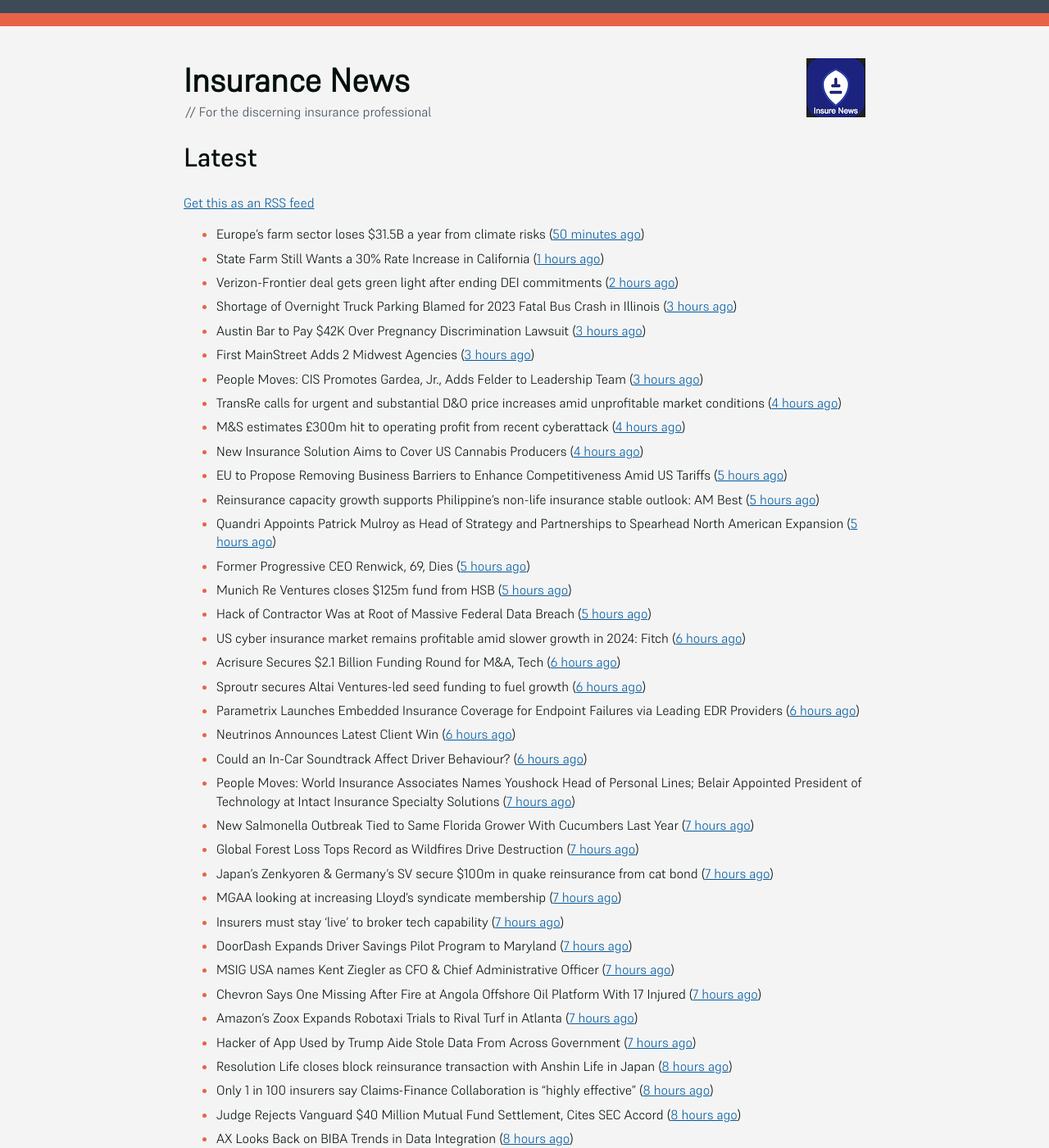
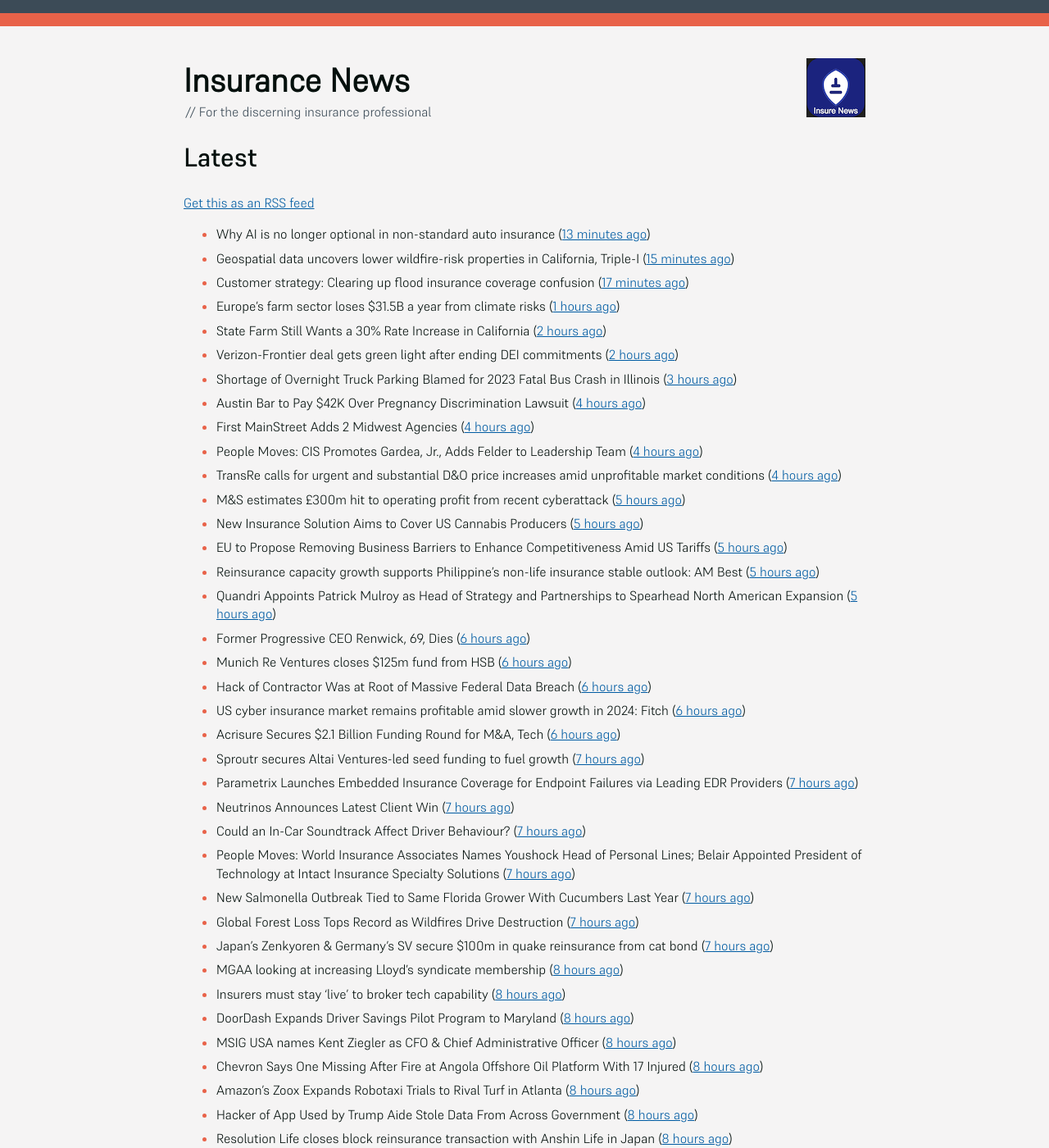
Before and after one commit to mat-0/feeds.thechels.uk, a Jekyll site: the page built from index.md, in a window 1280 px wide and 1400 px high. Shown: the whole window at 82% size. Built offline with Jekyll 4.4.1, drawn with Linux system fonts in a browser that asks for light colours; some of the changed text lies outside the part shown.

Commit message:
New Feed

```diff
--- a/index.md
+++ b/index.md
@@ -8,77 +8,80 @@ description: Latest Updates
 [Get this as an RSS feed](/feed.rss)
 
 <!-- news_marker starts -->
-- Europe's farm sector loses $31.5B a year from climate risks ([50 minutes ago](https://www.dig-in.com/articles/europes-farm-sector-loses-31-5b-a-year-from-climate-risks))
-- State Farm Still Wants a 30% Rate Increase in California ([1 hours ago](https://www.insurancejournal.com/news/west/2025/05/21/824685.htm))
+- Why AI is no longer optional in non-standard auto insurance ([13 minutes ago](https://www.dig-in.com/opinion/ais-role-in-non-standard-auto-insurance))
+- Geospatial data uncovers lower wildfire-risk properties in California, Triple-I ([15 minutes ago](https://www.dig-in.com/news/geospatial-data-wildfire-prone-california-properties))
+- Customer strategy: Clearing up flood insurance coverage confusion ([17 minutes ago](https://www.dig-in.com/opinion/clearing-up-flood-insurance-coverage-confusion))
+- Europe's farm sector loses $31.5B a year from climate risks ([1 hours ago](https://www.dig-in.com/articles/europes-farm-sector-loses-31-5b-a-year-from-climate-risks))
+- State Farm Still Wants a 30% Rate Increase in California ([2 hours ago](https://www.insurancejournal.com/news/west/2025/05/21/824685.htm))
 - Verizon-Frontier deal gets green light after ending DEI commitments ([2 hours ago](https://www.insurancebusinessmag.com/uk/business-strategy/verizonfrontier-deal-gets-green-light-after-ending-dei-commitments-536482.aspx))
 - Shortage of Overnight Truck Parking Blamed for 2023 Fatal Bus Crash in Illinois ([3 hours ago](https://www.insurancejournal.com/news/midwest/2025/05/21/824679.htm))
-- Austin Bar to Pay $42K Over Pregnancy Discrimination Lawsuit ([3 hours ago](https://www.insurancejournal.com/news/southcentral/2025/05/21/824675.htm))
-- First MainStreet Adds 2 Midwest Agencies ([3 hours ago](https://www.insurancejournal.com/news/midwest/2025/05/21/824669.htm))
-- People Moves: CIS Promotes Gardea, Jr., Adds Felder to Leadership Team ([3 hours ago](https://www.insurancejournal.com/news/southcentral/2025/05/21/824664.htm))
+- Austin Bar to Pay $42K Over Pregnancy Discrimination Lawsuit ([4 hours ago](https://www.insurancejournal.com/news/southcentral/2025/05/21/824675.htm))
+- First MainStreet Adds 2 Midwest Agencies ([4 hours ago](https://www.insurancejournal.com/news/midwest/2025/05/21/824669.htm))
+- People Moves: CIS Promotes Gardea, Jr., Adds Felder to Leadership Team ([4 hours ago](https://www.insurancejournal.com/news/southcentral/2025/05/21/824664.htm))
 - TransRe calls for urgent and substantial D&O price increases amid unprofitable market conditions ([4 hours ago](https://www.reinsurancene.ws/transre-calls-for-urgent-and-substantial-do-price-increases-amid-unprofitable-market-conditions/))
-- M&S estimates £300m hit to operating profit from recent cyberattack ([4 hours ago](https://www.reinsurancene.ws/ms-estimates-300m-hit-to-operating-profit-from-recent-cyberattack/))
-- New Insurance Solution Aims to Cover US Cannabis Producers ([4 hours ago](https://insurance-edge.net/2025/05/21/new-insurance-solution-aims-to-cover-us-cannabis-producers/))
+- M&S estimates £300m hit to operating profit from recent cyberattack ([5 hours ago](https://www.reinsurancene.ws/ms-estimates-300m-hit-to-operating-profit-from-recent-cyberattack/))
+- New Insurance Solution Aims to Cover US Cannabis Producers ([5 hours ago](https://insurance-edge.net/2025/05/21/new-insurance-solution-aims-to-cover-us-cannabis-producers/))
 - EU to Propose Removing Business Barriers to Enhance Competitiveness Amid US Tariffs ([5 hours ago](https://www.insurancejournal.com/news/international/2025/05/21/824643.htm))
 - Reinsurance capacity growth supports Philippine’s non-life insurance stable outlook: AM Best ([5 hours ago](https://www.reinsurancene.ws/reinsurance-capacity-growth-supports-philippines-non-life-insurance-stable-outlook-am-best/))
 - Quandri Appoints Patrick Mulroy as Head of Strategy and Partnerships to Spearhead North American Expansion ([5 hours ago](https://www.insurtechinsights.com/quandri-appoints-patrick-mulroy-as-head-of-strategy-and-partnerships-to-spearhead-north-american-expansion/))
-- Former Progressive CEO Renwick, 69, Dies ([5 hours ago](https://www.insurancejournal.com/news/national/2025/05/21/824645.htm))
-- Munich Re Ventures closes $125m fund from HSB ([5 hours ago](https://www.reinsurancene.ws/munich-re-ventures-closes-125m-fund-from-hsb/))
-- Hack of Contractor Was at Root of Massive Federal Data Breach ([5 hours ago](https://www.insurancejournal.com/news/national/2025/05/21/824641.htm))
+- Former Progressive CEO Renwick, 69, Dies ([6 hours ago](https://www.insurancejournal.com/news/national/2025/05/21/824645.htm))
+- Munich Re Ventures closes $125m fund from HSB ([6 hours ago](https://www.reinsurancene.ws/munich-re-ventures-closes-125m-fund-from-hsb/))
+- Hack of Contractor Was at Root of Massive Federal Data Breach ([6 hours ago](https://www.insurancejournal.com/news/national/2025/05/21/824641.htm))
 - US cyber insurance market remains profitable amid slower growth in 2024: Fitch ([6 hours ago](https://www.reinsurancene.ws/us-cyber-insurance-market-remains-profitable-amid-slower-growth-in-2024-fitch/))
 - Acrisure Secures $2.1 Billion Funding Round for M&A, Tech ([6 hours ago](https://www.insurancejournal.com/news/national/2025/05/21/824637.htm))
-- Sproutr secures Altai Ventures-led seed funding to fuel growth ([6 hours ago](https://www.reinsurancene.ws/sproutr-secures-altai-ventures-led-seed-funding-to-fuel-growth/))
-- Parametrix Launches Embedded Insurance Coverage for Endpoint Failures via Leading EDR Providers ([6 hours ago](https://www.insurtechinsights.com/parametrix-launches-embedded-insurance-coverage-for-endpoint-failures-via-leading-edr-providers/))
-- Neutrinos Announces Latest Client Win ([6 hours ago](https://insurance-edge.net/2025/05/21/neutrinos-announces-latest-client-win/))
-- Could an In-Car Soundtrack Affect Driver Behaviour? ([6 hours ago](https://insurance-edge.net/2025/05/21/could-an-in-car-soundtrack-affect-driver-behaviour/))
+- Sproutr secures Altai Ventures-led seed funding to fuel growth ([7 hours ago](https://www.reinsurancene.ws/sproutr-secures-altai-ventures-led-seed-funding-to-fuel-growth/))
+- Parametrix Launches Embedded Insurance Coverage for Endpoint Failures via Leading EDR Providers ([7 hours ago](https://www.insurtechinsights.com/parametrix-launches-embedded-insurance-coverage-for-endpoint-failures-via-leading-edr-providers/))
+- Neutrinos Announces Latest Client Win ([7 hours ago](https://insurance-edge.net/2025/05/21/neutrinos-announces-latest-client-win/))
+- Could an In-Car Soundtrack Affect Driver Behaviour? ([7 hours ago](https://insurance-edge.net/2025/05/21/could-an-in-car-soundtrack-affect-driver-behaviour/))
 - People Moves: World Insurance Associates Names Youshock Head of Personal Lines; Belair Appointed President of Technology at Intact Insurance Specialty Solutions ([7 hours ago](https://www.insurancejournal.com/news/national/2025/05/21/824508.htm))
 - New Salmonella Outbreak Tied to Same Florida Grower With Cucumbers Last Year ([7 hours ago](https://www.insurancejournal.com/news/southeast/2025/05/21/824621.htm))
 - Global Forest Loss Tops Record as Wildfires Drive Destruction ([7 hours ago](https://www.insurancejournal.com/news/international/2025/05/21/824618.htm))
 - Japan’s Zenkyoren & Germany’s SV secure $100m in quake reinsurance from cat bond ([7 hours ago](https://www.reinsurancene.ws/japans-zenkyoren-germanys-sv-secure-100m-in-quake-reinsurance-from-cat-bond/))
-- MGAA looking at increasing Lloyd’s syndicate membership ([7 hours ago](https://www.postonline.co.uk/news/7957794/mgaa-looking-at-increasing-lloyd%E2%80%99s-syndicate-membership))
-- Insurers must stay ‘live’ to broker tech capability ([7 hours ago](https://www.postonline.co.uk/broker/7957792/insurers-must-stay-%E2%80%98live%E2%80%99-to-broker-tech-capability))
-- DoorDash Expands Driver Savings Pilot Program to Maryland ([7 hours ago](https://www.insurancejournal.com/news/east/2025/05/21/824599.htm))
-- MSIG USA names Kent Ziegler as CFO & Chief Administrative Officer ([7 hours ago](https://www.reinsurancene.ws/msig-usa-names-kent-ziegler-as-cfo-chief-administrative-officer/))
-- Chevron Says One Missing After Fire at Angola Offshore Oil Platform With 17 Injured ([7 hours ago](https://www.insurancejournal.com/news/international/2025/05/21/824603.htm))
-- Amazon’s Zoox Expands Robotaxi Trials to Rival Turf in Atlanta ([7 hours ago](https://www.insurancejournal.com/news/southeast/2025/05/21/824605.htm))
-- Hacker of App Used by Trump Aide Stole Data From Across Government ([7 hours ago](https://www.insurancejournal.com/news/national/2025/05/21/824594.htm))
+- MGAA looking at increasing Lloyd’s syndicate membership ([8 hours ago](https://www.postonline.co.uk/news/7957794/mgaa-looking-at-increasing-lloyd%E2%80%99s-syndicate-membership))
+- Insurers must stay ‘live’ to broker tech capability ([8 hours ago](https://www.postonline.co.uk/broker/7957792/insurers-must-stay-%E2%80%98live%E2%80%99-to-broker-tech-capability))
+- DoorDash Expands Driver Savings Pilot Program to Maryland ([8 hours ago](https://www.insurancejournal.com/news/east/2025/05/21/824599.htm))
+- MSIG USA names Kent Ziegler as CFO & Chief Administrative Officer ([8 hours ago](https://www.reinsurancene.ws/msig-usa-names-kent-ziegler-as-cfo-chief-administrative-officer/))
+- Chevron Says One Missing After Fire at Angola Offshore Oil Platform With 17 Injured ([8 hours ago](https://www.insurancejournal.com/news/international/2025/05/21/824603.htm))
+- Amazon’s Zoox Expands Robotaxi Trials to Rival Turf in Atlanta ([8 hours ago](https://www.insurancejournal.com/news/southeast/2025/05/21/824605.htm))
+- Hacker of App Used by Trump Aide Stole Data From Across Government ([8 hours ago](https://www.insurancejournal.com/news/national/2025/05/21/824594.htm))
 - Resolution Life closes block reinsurance transaction with Anshin Life in Japan ([8 hours ago](https://www.reinsurancene.ws/resolution-life-closes-block-reinsurance-transaction-with-anshin-life-in-japan/))
 - Only 1 in 100 insurers say Claims-Finance Collaboration is “highly effective” ([8 hours ago](https://ifamagazine.com/only-1-in-100-insurers-say-claims-finance-collaboration-is-highly-effective/))
 - Judge Rejects Vanguard $40 Million Mutual Fund Settlement, Cites SEC Accord ([8 hours ago](https://www.insurancejournal.com/news/east/2025/05/21/824595.htm))
-- AX Looks Back on BIBA Trends in Data Integration ([8 hours ago](https://insurance-edge.net/2025/05/21/ax-looks-back-on-biba-trends-in-data-integration/))
-- David Kimmel joins Converge Insurance as CFO ([8 hours ago](https://www.reinsurancene.ws/david-kimmel-joins-converge-insurance-as-cfo/))
-- FAA Cuts Newark Flights After Air Traffic Control Issues ([8 hours ago](https://www.insurancejournal.com/news/east/2025/05/21/824589.htm))
-- Boost Prices or Retreat? How Carriers Improved Homeowners Books in 2024 ([8 hours ago](https://www.insurancejournal.com/news/national/2025/05/21/824587.htm))
-- Radio Calls for Help Sent 45 Seconds Before Mexican Ship Hit Brooklyn Bridge ([8 hours ago](https://www.insurancejournal.com/news/east/2025/05/21/824582.htm))
-- Demand For Private Health Insurance Continues to Rise in UK ([8 hours ago](https://insurance-edge.net/2025/05/21/demand-for-private-health-insurance-continues-to-rise-in-uk/))
-- RDT Teams Up With HIBRiD on Claims Platform ([8 hours ago](https://insurance-edge.net/2025/05/21/rdt-teams-up-with-hibrid-on-claims-platform/))
+- AX Looks Back on BIBA Trends in Data Integration ([9 hours ago](https://insurance-edge.net/2025/05/21/ax-looks-back-on-biba-trends-in-data-integration/))
+- David Kimmel joins Converge Insurance as CFO ([9 hours ago](https://www.reinsurancene.ws/david-kimmel-joins-converge-insurance-as-cfo/))
+- FAA Cuts Newark Flights After Air Traffic Control Issues ([9 hours ago](https://www.insurancejournal.com/news/east/2025/05/21/824589.htm))
+- Boost Prices or Retreat? How Carriers Improved Homeowners Books in 2024 ([9 hours ago](https://www.insurancejournal.com/news/national/2025/05/21/824587.htm))
+- Radio Calls for Help Sent 45 Seconds Before Mexican Ship Hit Brooklyn Bridge ([9 hours ago](https://www.insurancejournal.com/news/east/2025/05/21/824582.htm))
+- Demand For Private Health Insurance Continues to Rise in UK ([9 hours ago](https://insurance-edge.net/2025/05/21/demand-for-private-health-insurance-continues-to-rise-in-uk/))
+- RDT Teams Up With HIBRiD on Claims Platform ([9 hours ago](https://insurance-edge.net/2025/05/21/rdt-teams-up-with-hibrid-on-claims-platform/))
 - Shortlists revealed for Best Insurance Employer categories for 2025 BIAs ([9 hours ago](https://www.postonline.co.uk/broker/7957793/shortlists-revealed-for-best-insurance-employer-categories-for-2025-bias))
-- Data, data, data: MGAs play a key role in better market performance ([9 hours ago](https://www.insurancebusinessmag.com/uk/news/columns/data-data-data-mgas-play-a-key-role-in-better-market-performance-536399.aspx))
-- Biba attendee seeks justice after payment fraud ([9 hours ago](https://www.postonline.co.uk/news/7957800/biba-attendee-seeks-justice-after-payment-fraud))
+- Data, data, data: MGAs play a key role in better market performance ([10 hours ago](https://www.insurancebusinessmag.com/uk/news/columns/data-data-data-mgas-play-a-key-role-in-better-market-performance-536399.aspx))
+- Biba attendee seeks justice after payment fraud ([10 hours ago](https://www.postonline.co.uk/news/7957800/biba-attendee-seeks-justice-after-payment-fraud))
 - 7.6 million adults take out private medical insurance as health crisis drives rapid growth in protection products ([10 hours ago](https://ifamagazine.com/7-6-million-adults-take-out-private-medical-insurance-as-health-crisis-drives-rapid-growth-in-protection-products/))
-- Acrisure valued at $32bn following Bain Capital-led funding round ([10 hours ago](https://www.postonline.co.uk/broker/7957799/acrisure-valued-at-32bn-following-bain-capital-led-funding-round))
-- Conifer and Skyward Specialty Launch Cannabis Select Insurance Program for Large-Scale Operators ([10 hours ago](https://www.insurtechinsights.com/conifer-and-skyward-specialty-launch-cannabis-select-insurance-program-for-large-scale-operators/))
+- Acrisure valued at $32bn following Bain Capital-led funding round ([11 hours ago](https://www.postonline.co.uk/broker/7957799/acrisure-valued-at-32bn-following-bain-capital-led-funding-round))
+- Conifer and Skyward Specialty Launch Cannabis Select Insurance Program for Large-Scale Operators ([11 hours ago](https://www.insurtechinsights.com/conifer-and-skyward-specialty-launch-cannabis-select-insurance-program-for-large-scale-operators/))
 - Acrisure Secures $2.1 Billion Funding Led by Bain Capital, Boosts Valuation to $32 Billion ([11 hours ago](https://www.insurtechinsights.com/acrisure-secures-2-1-billion-funding-led-by-bain-capital-boosts-valuation-to-32-billion/))
-- L&G upgrades Group Critical Illness Cover ([11 hours ago](https://ifamagazine.com/lg-upgrades-group-critical-illness-cover/))
-- Cutting through the complexity of protection products ([11 hours ago](https://ifamagazine.com/cutting-through-the-complexity-of-protection-products/))
+- L&G upgrades Group Critical Illness Cover ([12 hours ago](https://ifamagazine.com/lg-upgrades-group-critical-illness-cover/))
+- Cutting through the complexity of protection products ([12 hours ago](https://ifamagazine.com/cutting-through-the-complexity-of-protection-products/))
 - Recent power cuts highlight coverage disparities ([12 hours ago](https://www.postonline.co.uk/commercial/7957791/recent-power-cuts-highlight-coverage-disparities))
-- Marks & Spencer Says Cyberattack to Cost £300 Million ([12 hours ago](https://www.insurancejournal.com/news/international/2025/05/21/824570.htm))
+- Marks & Spencer Says Cyberattack to Cost £300 Million ([13 hours ago](https://www.insurancejournal.com/news/international/2025/05/21/824570.htm))
 - How Aviva is redefining mid-market support ([13 hours ago](https://www.insurancebusinessmag.com/uk/news/breaking-news/how-aviva-is-redefining-midmarket-support-535375.aspx))
-- Acrisure secures major capital backing to advance fintech strategy ([13 hours ago](https://www.insurancebusinessmag.com/uk/news/breaking-news/acrisure-secures-major-capital-backing-to-advance-fintech-strategy-536392.aspx))
-- Tokio Marine sees net income almost double ([13 hours ago](https://www.insurancebusinessmag.com/uk/news/breaking-news/tokio-marine-sees-net-income-almost-double-536377.aspx))
-- Marks & Spencer projects massive losses after cyberattack ([13 hours ago](https://www.insurancebusinessmag.com/uk/news/cyber/marks-and-spencer-projects-massive-losses-after-cyberattack-536391.aspx))
-- Revealed – Insurance sector failing to adequately cover agriculture ([13 hours ago](https://www.insurancebusinessmag.com/uk/news/breaking-news/revealed--insurance-sector-failing-to-adequately-cover-agriculture-536376.aspx))
+- Acrisure secures major capital backing to advance fintech strategy ([14 hours ago](https://www.insurancebusinessmag.com/uk/news/breaking-news/acrisure-secures-major-capital-backing-to-advance-fintech-strategy-536392.aspx))
+- Tokio Marine sees net income almost double ([14 hours ago](https://www.insurancebusinessmag.com/uk/news/breaking-news/tokio-marine-sees-net-income-almost-double-536377.aspx))
+- Marks & Spencer projects massive losses after cyberattack ([14 hours ago](https://www.insurancebusinessmag.com/uk/news/cyber/marks-and-spencer-projects-massive-losses-after-cyberattack-536391.aspx))
+- Revealed – Insurance sector failing to adequately cover agriculture ([14 hours ago](https://www.insurancebusinessmag.com/uk/news/breaking-news/revealed--insurance-sector-failing-to-adequately-cover-agriculture-536376.aspx))
 - RSA launches new Forces Family Support Policy ([14 hours ago](https://www.insurancebusinessmag.com/uk/news/breaking-news/rsa-launches-new-forces-family-support-policy-536375.aspx))
 - Mental health now third leading cause of income protection claims – LV= ([14 hours ago](https://www.insurancebusinessmag.com/uk/news/life-insurance/mental-health-now-third-leading-cause-of-income-protection-claims--lv-536390.aspx))
 - Only 7% of businesses adopt parametric flood insurance ([14 hours ago](https://www.postonline.co.uk/news/7957796/only-7-of-businesses-adopt-parametric-flood-insurance))
 - Xceedance gets CII accreditation for catastrophe risk modelling training programme ([14 hours ago](https://www.insurancebusinessmag.com/uk/news/catastrophe/xceedance-gets-cii-accreditation-for-catastrophe-risk-modelling-training-programme-536374.aspx))
-- Thoma Bravo’s Nearmap to Buy Insurance Tech Firm Itel for Over $1.3B ([14 hours ago](https://www.insurancejournal.com/news/national/2025/05/21/824558.htm))
-- Europe’s Farm Sector Loses €28 Billion a Year From Climate Risks ([14 hours ago](https://www.insurancejournal.com/news/international/2025/05/21/824536.htm))
+- Thoma Bravo’s Nearmap to Buy Insurance Tech Firm Itel for Over $1.3B ([15 hours ago](https://www.insurancejournal.com/news/national/2025/05/21/824558.htm))
+- Europe’s Farm Sector Loses €28 Billion a Year From Climate Risks ([15 hours ago](https://www.insurancejournal.com/news/international/2025/05/21/824536.htm))
 - World Insurance Adds Two Agencies in South Carolina ([15 hours ago](https://www.insurancejournal.com/news/southeast/2025/05/21/824482.htm))
 - Alphabet’s Waymo Gets California Nod for Robotaxi Expansion in Bay Area ([15 hours ago](https://www.insurancejournal.com/news/west/2025/05/21/824562.htm))
 - Carrying on caravanning – courtesy of insurance ([15 hours ago](https://www.postonline.co.uk/personal/7957724/carrying-on-caravanning-%E2%80%93-courtesy-of-insurance))
 - Could aviation insurance be about to skyrocket? ([15 hours ago](https://www.postonline.co.uk/commercial/7957567/could-aviation-insurance-be-about-to-skyrocket))
 - How insurers should tackle the luxury watch theft crisis ([15 hours ago](https://www.postonline.co.uk/claims/7957407/how-insurers-should-tackle-the-luxury-watch-theft-crisis))
-- Ransomware claims costly but stabilized in 2024, Coalition ([23 hours ago](https://www.dig-in.com/news/ransomware-claims-costly-but-stabilized-in-2024-coalition))
+- Ransomware claims costly but stabilized in 2024, Coalition ([1 days ago](https://www.dig-in.com/news/ransomware-claims-costly-but-stabilized-in-2024-coalition))
 - MGAs: Turning financial infrastructure into a strategic advantage ([1 days ago](https://www.dig-in.com/opinion/turning-financial-infrastructure-into-a-strategic-advantage))
 - Insurers must manage governance and bias to comply with AI regulation, experts say ([1 days ago](https://www.dig-in.com/news/ai-governance-and-bias-become-compliance-issues-for-insurers))
 - FDIC's Hill rethinks deposit insurance ([1 days ago](https://www.dig-in.com/news/fdics-hill-rethinking-deposit-insurance-fees))
@@ -103,7 +106,7 @@ description: Latest Updates
 - AmTrust International reports progress in Turkey ([1 days ago](https://www.insurancebusinessmag.com/uk/news/breaking-news/amtrust-international-reports-progress-in-turkey-536236.aspx))
 - Big Interview: Jason Richards, Swiss Re ([1 days ago](https://www.postonline.co.uk/reinsurance/7957541/big-interview-jason-richards-swiss-re))
 - A new era for justice in Northern Ireland? ([1 days ago](https://www.postonline.co.uk/claims/7957782/a-new-era-for-justice-in-northern-ireland))
-- AI data management crucial for insurers' compliance ([1 days ago](https://www.dig-in.com/news/ai-data-management-crucial-for-insurers-compliance))
+- AI data management crucial for insurers' compliance ([2 days ago](https://www.dig-in.com/news/ai-data-management-crucial-for-insurers-compliance))
 - Strategies for navigating regulatory changes in a digital landscape ([2 days ago](https://www.dig-in.com/opinion/strategies-for-navigating-federal-and-state-regulations))
 - Zurich targeting 30% SME growth in 2025 ([2 days ago](https://www.postonline.co.uk/news/7957779/zurich-targeting-30-sme-growth-in-2025))
 - Aviva Partners with CyberCube to Enhance Cyber Threat Detection and Exposure Management ([2 days ago](https://www.insurtechinsights.com/aviva-partners-with-cybercube-to-enhance-cyber-threat-detection-and-exposure-management/))
@@ -116,13 +119,10 @@ description: Latest Updates
 - Brokers prefer bespoke MGA offerings over general market products – report ([2 days ago](https://www.insurancebusinessmag.com/uk/news/breaking-news/brokers-prefer-bespoke-mga-offerings-over-general-market-products--report-536134.aspx))
 - Allianz invests £750m in three years amid commercial ‘re-platforming’ ([2 days ago](https://www.postonline.co.uk/news/7957771/allianz-invests-ps750m-in-three-years-amid-commercial-replatforming))
 - Aviva and CyberCube track cyber attackers’ behaviour ([2 days ago](https://www.postonline.co.uk/news/7957778/aviva-and-cybercube-track-cyber-attackers-behaviour))
-- How does AI figure into insurers' growth plans? ([2 days ago](https://www.dig-in.com/list/how-does-ai-figure-into-insurers-growth-plans))
 - Sedgwick’s Blunt says lack of future insurance CEOs is ‘our fault’ ([2 days ago](https://www.postonline.co.uk/news/7957772/sedgwicks-blunt-says-lack-of-future-insurance-ceos-is-our-fault))
 - Insurance figures richer than The King revealed ([2 days ago](https://www.postonline.co.uk/news/7957777/insurance-figures-richer-than-the-king-revealed))
 - Claims service improves but regional delivery varies ([2 days ago](https://www.postonline.co.uk/claims/7957673/claims-service-improves-but-regional-delivery-varies))
 - Diary of an Insurer: Gallagher’s Ayshea King ([2 days ago](https://www.postonline.co.uk/broker/7957466/diary-of-an-insurer-gallaghers-ayshea-king))
-- How IoT complements Plymouth Rock's coverage strategy ([3 days ago](https://www.dig-in.com/news/plymouth-rock-uses-iot-technology-to-manage-risks))
-- Independent agents need data support to use agentic AI ([3 days ago](https://www.dig-in.com/news/independent-agents-need-data-support-to-use-agentic-ai))
 - Relm Explains How Insurance is the Backbone For Pushing the Boundaries of Innovation ([4 days ago](https://thefintechtimes.com/relm-explains-how-insurance-is-the-backbone-for-pushing-the-boundaries-of-innovation/))
 - McLarens aims for net zero by 2050 ([5 days ago](https://www.postonline.co.uk/news/7957770/mclarens-aims-for-net-zero-by-2050))
 - AI will have a greater role to play in claims despite initial hesitancy ([5 days ago](https://www.postonline.co.uk/broker/7957769/ai-will-have-a-greater-role-to-play-in-claims-despite-initial-hesitancy))
```
